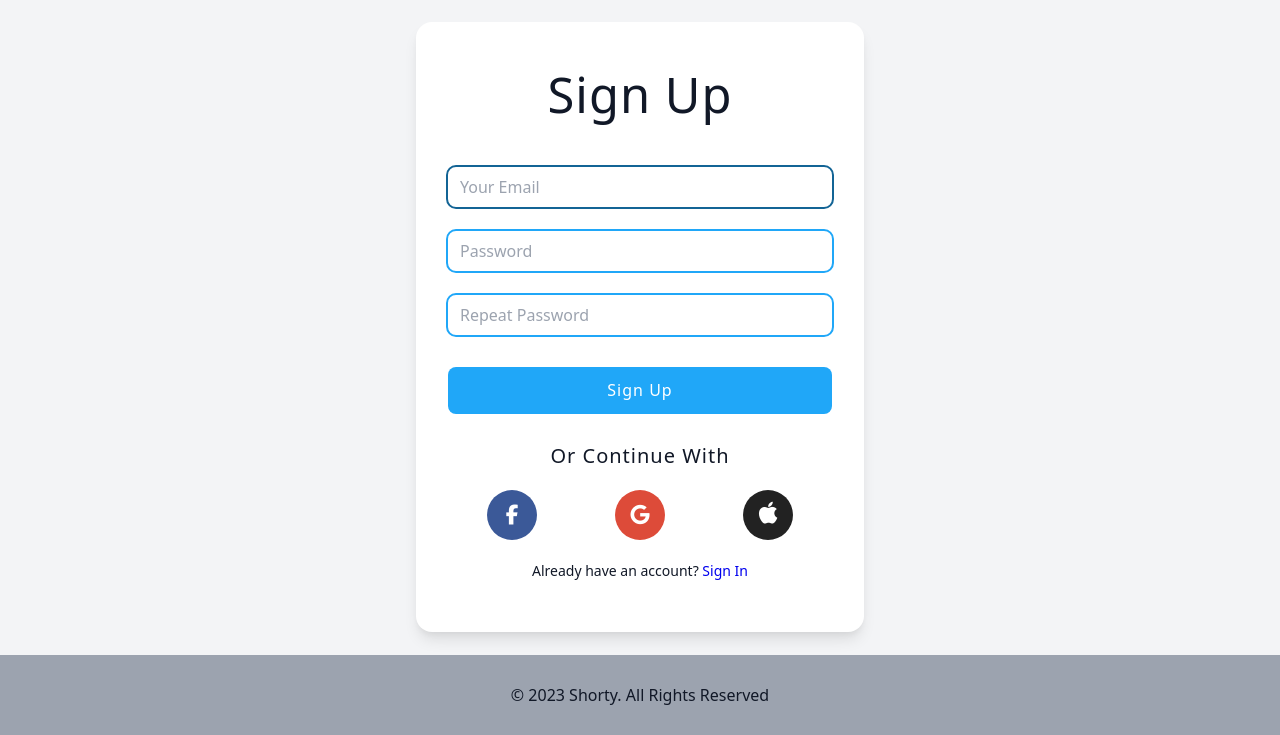
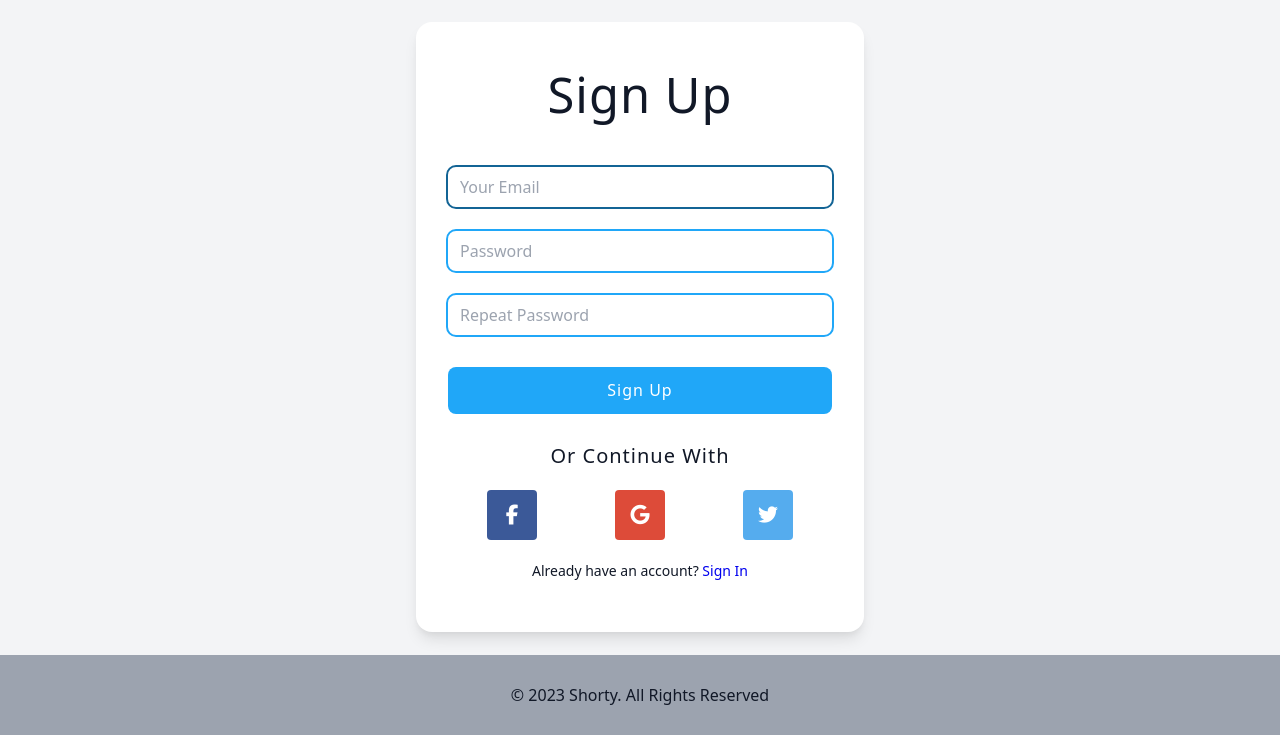
Before and after one commit to andreistr21/Link-Shortener, a Django app: page /account/sign-up/ in a window 1280 px wide. Shown: the part 65-800 px from the top of the page. Run offline with Django 4.2, Linux system fonts and the light colour scheme; parts of the project's set-up code (start-up, migrations or seed data) failed here and were passed over; some libraries are stand-ins or nearby versions.

Commit message:
added authentication with twitter

```diff
--- a/src/account/templates/account/social_auth.html
+++ b/src/account/templates/account/social_auth.html
@@ -2,5 +2,5 @@
 <div class="social-auth">
     <a href="{% url 'social:begin' "facebook" %}" class="fa fa-facebook"></a>
     <a href="{% url "social:begin" "google-oauth2" %}" class="fa fa-google"></a>
-    <a href="{% url 'social:begin' "temp" %}" class="fa fa-brands fa-apple"></a>
+    <a href="{% url 'social:begin' "twitter" %}" class="fa fa-twitter"></a>
 </div>
--- a/src/static/main.css
+++ b/src/static/main.css
@@ -467,7 +467,7 @@ Authentication
   height: 50px;
   text-align: center;
   text-decoration: none;
-  border-radius: 50%;
+  border-radius: var(--borderRadius-100);
 }
 .social-auth .fa:hover {
   opacity: 0.7;
@@ -484,14 +484,10 @@ Authentication
   background: #dd4b39;
   color: white;
 }
-/* Apple */
-.social-auth .fa-apple {
-  background: var(--black);
-  color: var(--white);
-  font-size: 25px;
-}
-.social-auth .fa-apple::before {
-  transform: translateY(-5%);
+/* Twitter */
+.social-auth .fa-twitter {
+  background: #55acee;
+  color: white;
 }
 
 /*
```
Also changed, not shown: src/shorty/settings.py (+5 -3 lines).
